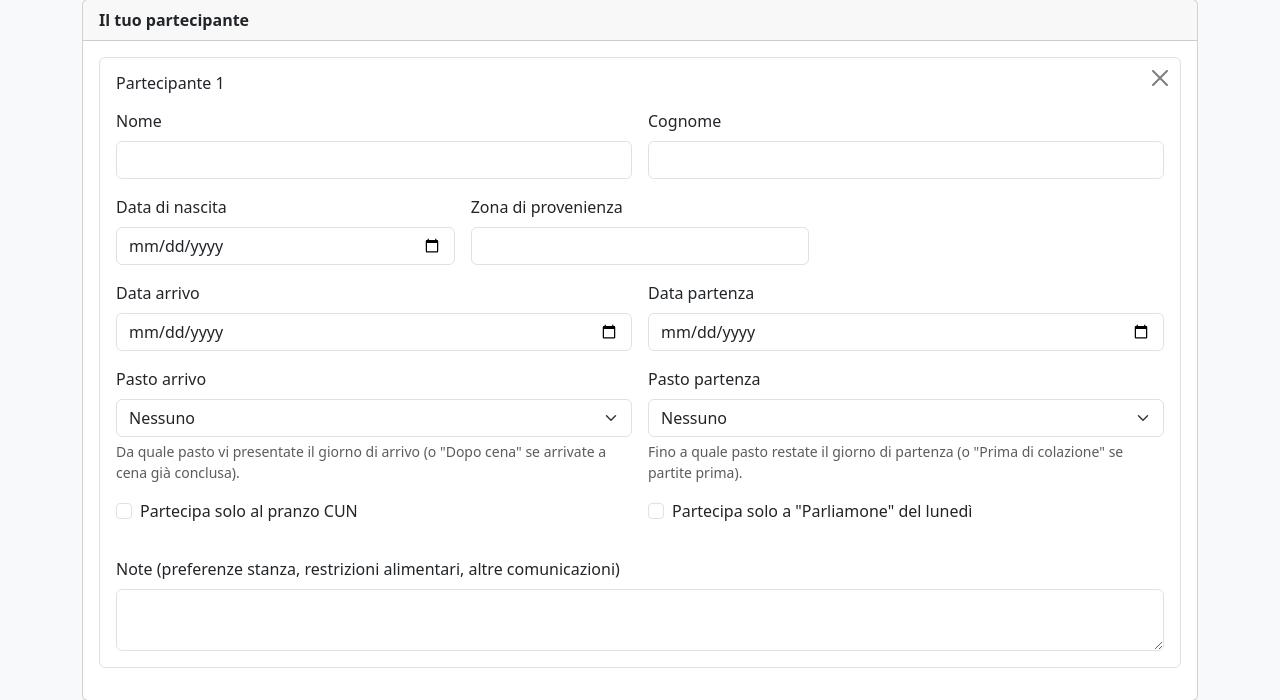
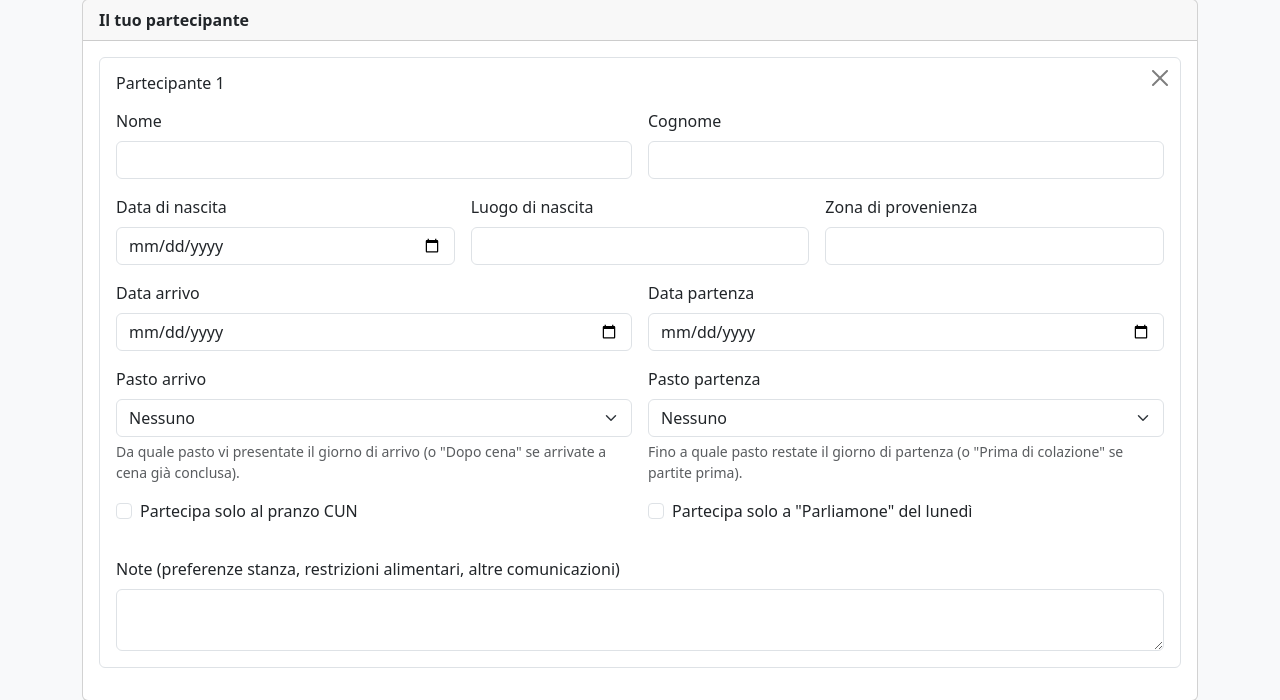
Before and after one commit to MNC00/cun-fest-iscrizioni, a FastAPI app: page /iscriviti in a window 1280 px wide. Shown: the part 671-1371 px from the top of the page. Run offline with FastAPI, Linux system fonts and the light colour scheme.

Commit message:
feat: aggiunge luogo di nascita ai dati raccolti per ogni partecipante
- Nuovo campo Partecipante.luogo_nascita (models, schemas, form iscrizione).
- sql/schema.sql aggiornato + nuova migrazione sql/alter_partecipanti_luogo_nascita.sql.

Co-authored-by: Copilot <223556219+Copilot@users.noreply.github.com>

```diff
--- a/app/main.py
+++ b/app/main.py
@@ -123,6 +123,7 @@ def iscriviti(payload: IscrizioneFamigliaRequest, db: Session = Depends(get_db))
                 nome=p.nome,
                 cognome=p.cognome,
                 data_nascita=p.data_nascita,
+                luogo_nascita=p.luogo_nascita,
                 zona_provenienza=p.zona_provenienza,
                 data_arrivo=p.data_arrivo,
                 data_partenza=p.data_partenza,
--- a/app/models.py
+++ b/app/models.py
@@ -40,6 +40,7 @@ class Partecipante(Base):
     nome = Column(String, nullable=False)
     cognome = Column(String, nullable=False)
     data_nascita = Column(Date)
+    luogo_nascita = Column(String)
     zona_provenienza = Column(String)
     data_arrivo = Column(Date)
     data_partenza = Column(Date)
--- a/app/schemas.py
+++ b/app/schemas.py
@@ -16,6 +16,7 @@ class PartecipanteRequest(BaseModel):
     nome: str
     cognome: str
     data_nascita: Optional[date] = None
+    luogo_nascita: Optional[str] = None
     zona_provenienza: Optional[str] = None
     data_arrivo: Optional[date] = None
     data_partenza: Optional[date] = None
--- /dev/null
+++ b/sql/alter_partecipanti_luogo_nascita.sql
@@ -0,0 +1,5 @@
+-- Migrazione: aggiunge il luogo di nascita del partecipante.
+-- Da eseguire su un database già esistente (se si parte da sql/schema.sql non serve,
+-- è già incluso).
+
+ALTER TABLE partecipanti ADD COLUMN IF NOT EXISTS luogo_nascita TEXT;
--- a/sql/schema.sql
+++ b/sql/schema.sql
@@ -23,6 +23,7 @@ CREATE TABLE IF NOT EXISTS partecipanti (
     nome TEXT NOT NULL,
     cognome TEXT NOT NULL,
     data_nascita DATE,
+    luogo_nascita TEXT,
     zona_provenienza TEXT,
     data_arrivo DATE,
     data_partenza DATE,
--- a/static/js/form_iscrizione.js
+++ b/static/js/form_iscrizione.js
@@ -162,6 +162,7 @@ document.addEventListener("DOMContentLoaded", function () {
                 nome: getVal("nome"),
                 cognome: getVal("cognome"),
                 data_nascita: getVal("data_nascita") || null,
+                luogo_nascita: getVal("luogo_nascita") || null,
                 zona_provenienza: getVal("zona_provenienza") || null,
                 data_arrivo: getVal("data_arrivo") || null,
                 data_partenza: getVal("data_partenza") || null,
--- a/templates/form_iscrizione.html
+++ b/templates/form_iscrizione.html
@@ -109,10 +109,13 @@
                 <input type="date" class="form-control" data-field="data_nascita">
             </div>
             <div class="col-md-4">
+                <label class="form-label">Luogo di nascita</label>
+                <input type="text" class="form-control" data-field="luogo_nascita">
+            </div>
+            <div class="col-md-4">
                 <label class="form-label">Zona di provenienza</label>
                 <input type="text" class="form-control" data-field="zona_provenienza">
             </div>
-            <div class="col-md-4"></div>
             <div class="col-md-6">
                 <label class="form-label">Data arrivo</label>
                 <input type="date" class="form-control" data-field="data_arrivo">
```
